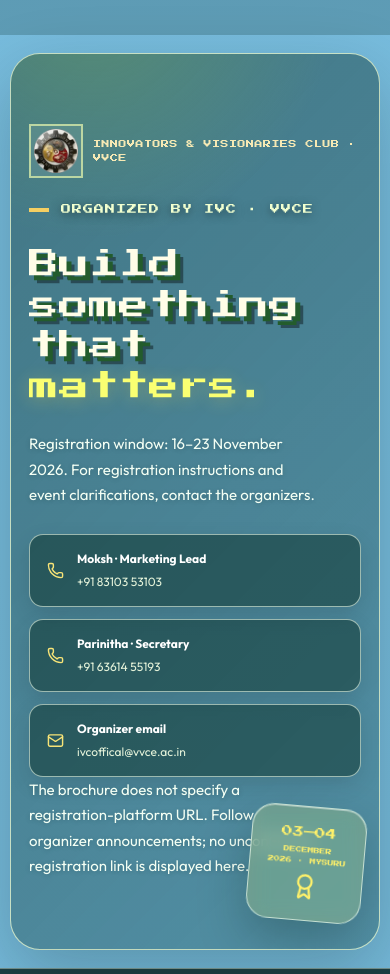
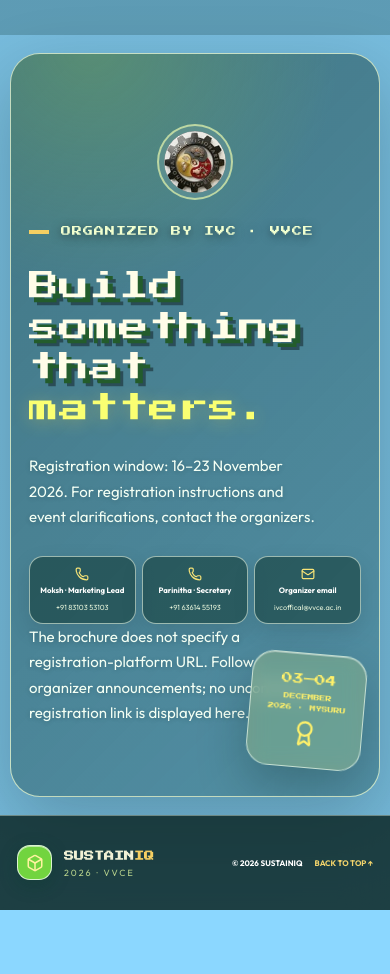
Before and after one commit to PSP-YN/Sustain-IQ, a Next.js app: page / in a window 390 px wide. Shown: the part 8460-9434 px from the top of the page. After the commit the page ends 9370 px from the top, so only its background shows below. Built offline with nearby package versions, Linux system fonts and the light colour scheme; no server answers.

Commit message:
Center IVC logo and align organizer contacts

```diff
--- a/src/app/globals.css
+++ b/src/app/globals.css
@@ -224,8 +224,8 @@ main{background:linear-gradient(180deg,rgba(8,45,35,.02),rgba(8,45,35,.06) 28%,r
 .schedule-item{min-height:155px}
 .schedule-item strong{display:block;margin-top:16px;font:14px var(--pixel);color:#fff3a0}
 .schedule-item p{font-size:13px;line-height:1.7;color:#f2fff0}
-.contact-grid{display:grid;grid-template-columns:repeat(2,minmax(220px,1fr));gap:12px;margin-top:26px;max-width:650px}
-.contact-grid a{display:flex;align-items:center;gap:13px;padding:15px 17px;border:1px solid rgba(240,255,236,.58);border-radius:14px;background:rgba(5,42,33,.48);color:#fff;box-shadow:0 8px 22px rgba(0,0,0,.12)}
+.contact-grid{display:grid;grid-template-columns:repeat(3,minmax(0,1fr));gap:12px;margin-top:26px;max-width:100%;width:100%}
+.contact-grid a{display:flex;align-items:center;gap:10px;min-width:0;padding:14px 12px;border:1px solid rgba(240,255,236,.58);border-radius:14px;background:rgba(5,42,33,.48);color:#fff;box-shadow:0 8px 22px rgba(0,0,0,.12)}
 .contact-grid a:hover{background:rgba(37,105,65,.58)}
 .contact-grid svg{flex-shrink:0;color:#f8e477}
 .contact-grid b,.contact-grid small{display:block}
@@ -241,6 +241,14 @@ main{background:linear-gradient(180deg,rgba(8,45,35,.02),rgba(8,45,35,.06) 28%,r
 .prize-tier span{font:10px var(--pixel);color:#d6e9a7;line-height:1.7}
 .prize-tier strong{font:clamp(15px,1.8vw,22px) var(--pixel);color:#ffe477;line-height:1.5}
 .prize-copy p{font-size:16px;line-height:1.8}
-.organizer-logo{display:flex;align-items:center;gap:14px;margin-bottom:22px;color:#f6e9b4;font:10px/1.8 var(--pixel);letter-spacing:.5px}
-.organizer-logo img{width:64px;height:64px;object-fit:contain;border:2px solid rgba(221,239,170,.75);background:rgba(255,255,255,.08);padding:3px}
-@media(max-width:640px){.prize-tiers{gap:7px}.prize-tier{padding:12px 5px}.prize-tier span{font-size:7px}.prize-tier strong{font-size:12px}.organizer-logo{font-size:8px;gap:10px}.organizer-logo img{width:54px;height:54px}}
+.organizer-logo{display:flex;align-items:center;justify-content:center;width:100%;margin:0 auto 22px;text-align:center}
+.organizer-logo img{width:88px;height:88px;object-fit:contain;border:2px solid rgba(221,239,170,.75);background:rgba(255,255,255,.08);padding:5px;border-radius:50%}
+@media(max-width:640px){.prize-tiers{gap:7px}.prize-tier{padding:12px 5px}.prize-tier span{font-size:7px}.prize-tier strong{font-size:12px}.organizer-logo img{width:76px;height:76px}}
+
+@media(max-width:640px){
+  .contact-grid{grid-template-columns:repeat(3,minmax(0,1fr));gap:6px}
+  .contact-grid a{justify-content:center;gap:4px;padding:10px 4px;flex-direction:column;text-align:center}
+  .contact-grid b{font-size:clamp(7px,2vw,10px);line-height:1.5}
+  .contact-grid small{font-size:clamp(7px,1.9vw,10px);overflow-wrap:anywhere}
+  .contact-grid svg{width:14px;height:14px}
+}
--- a/src/app/page.tsx
+++ b/src/app/page.tsx
@@ -52,7 +52,7 @@ return <main>
 <div className="essential"><CalendarDays/><div><h3>When</h3><p>3–4 December 2026<br/>24-hour on-site hackathon</p></div></div><div className="essential"><MapPin/><div><h3>Where</h3><p>Sports Complex, VVCE<br/>Mysuru, Karnataka, India</p></div></div><div className="essential"><Users/><div><h3>Team</h3><p>3–4 students<br/>Mixed-college teams permitted</p></div></div><div className="essential"><Utensils/><div><h3>Food</h3><p>Lunch, snacks, dinner,<br/>midnight snacks & breakfast</p></div></div><div className="essential"><ShieldCheck/><div><h3>Accommodation</h3><p>Not provided. Arrange<br/>your own stay and travel.</p></div></div><div className="essential"><Laptop/><div><h3>Bring your gear</h3><p>Laptops, sensors and equipment.<br/>Extra electronics may be available at cost.</p></div></div><div className="essential"><Handshake/><div><h3>Original work</h3><p>Develop the project during the event. Do not present completed work as newly built.</p></div></div><div className="essential"><Zap/><div><h3>AI & tools</h3><p>AI, APIs, libraries and pre-trained models are allowed. Disclose their use in your PPT.</p></div></div><div className="essential"><ClipboardCheck/><div><h3>Final submission</h3><p>PPT, repository, deployed link if applicable, and supporting Drive/docs.</p></div></div>
 </div></section>
 <section className="faq section-pad"><div className="faq-title"><Eyebrow>EVENT FAQ</Eyebrow><h2>Need a<br/>clear answer?</h2><p>Key participation and event details.</p></div><div className="faq-list">{faqs.map(([q,a])=><FAQItem key={q} q={q} a={a}/>)}</div></section>
-<section className="register section-pad" id="register"><div className="register-glow"/><div className="register-content"><div className="organizer-logo"><Image src="/ivc-logo.png" alt="Innovators and Visionaries Club logo" width={64} height={64}/><span>INNOVATORS & VISIONARIES CLUB · VVCE</span></div><Eyebrow>ORGANIZED BY IVC · VVCE</Eyebrow><h2>Build something<br/>that <em>matters.</em></h2><p>Registration window: 16–23 November 2026. For registration instructions and event clarifications, contact the organizers.</p><div className="contact-grid"><a href="tel:+918310353103"><Phone size={17}/><span><b>Moksh · Marketing Lead</b><small>+91 83103 53103</small></span></a><a href="tel:+916361455193"><Phone size={17}/><span><b>Parinitha · Secretary</b><small>+91 63614 55193</small></span></a><a href="mailto:ivcoffical@vvce.ac.in"><Mail size={17}/><span><b>Organizer email</b><small>ivcoffical@vvce.ac.in</small></span></a></div><p className="register-note">The brochure does not specify a registration-platform URL. Follow organizer announcements; no unconfirmed registration link is displayed here.</p></div><div className="register-stamp"><span>03—04</span><small>DECEMBER<br/>2026 · MYSURU</small><Award size={27}/></div></section>
+<section className="register section-pad" id="register"><div className="register-glow"/><div className="register-content"><div className="organizer-logo"><Image src="/ivc-logo.png" alt="Innovators and Visionaries Club logo" width={88} height={88}/></div><Eyebrow>ORGANIZED BY IVC · VVCE</Eyebrow><h2>Build something<br/>that <em>matters.</em></h2><p>Registration window: 16–23 November 2026. For registration instructions and event clarifications, contact the organizers.</p><div className="contact-grid"><a href="tel:+918310353103"><Phone size={17}/><span><b>Moksh · Marketing Lead</b><small>+91 83103 53103</small></span></a><a href="tel:+916361455193"><Phone size={17}/><span><b>Parinitha · Secretary</b><small>+91 63614 55193</small></span></a><a href="mailto:ivcoffical@vvce.ac.in"><Mail size={17}/><span><b>Organizer email</b><small>ivcoffical@vvce.ac.in</small></span></a></div><p className="register-note">The brochure does not specify a registration-platform URL. Follow organizer announcements; no unconfirmed registration link is displayed here.</p></div><div className="register-stamp"><span>03—04</span><small>DECEMBER<br/>2026 · MYSURU</small><Award size={27}/></div></section>
 <footer className="footer"><a href="#home" className="brand"><span className="brand-mark"><Box size={18}/></span><span>SUSTAIN<span className="brand-accent">IQ</span><small>2026 · VVCE</small></span></a><div className="footer-center">BUILD. SOLVE. SUSTAIN.<small className="asset-credit">Organized by Innovators & Visionaries Club (IVC), VVCE · In collaboration with inunity</small></div><div className="footer-right"><span>© 2026 SUSTAINIQ</span><a href="#home">BACK TO TOP ↑</a></div></footer>
 </main>;
 }
```
